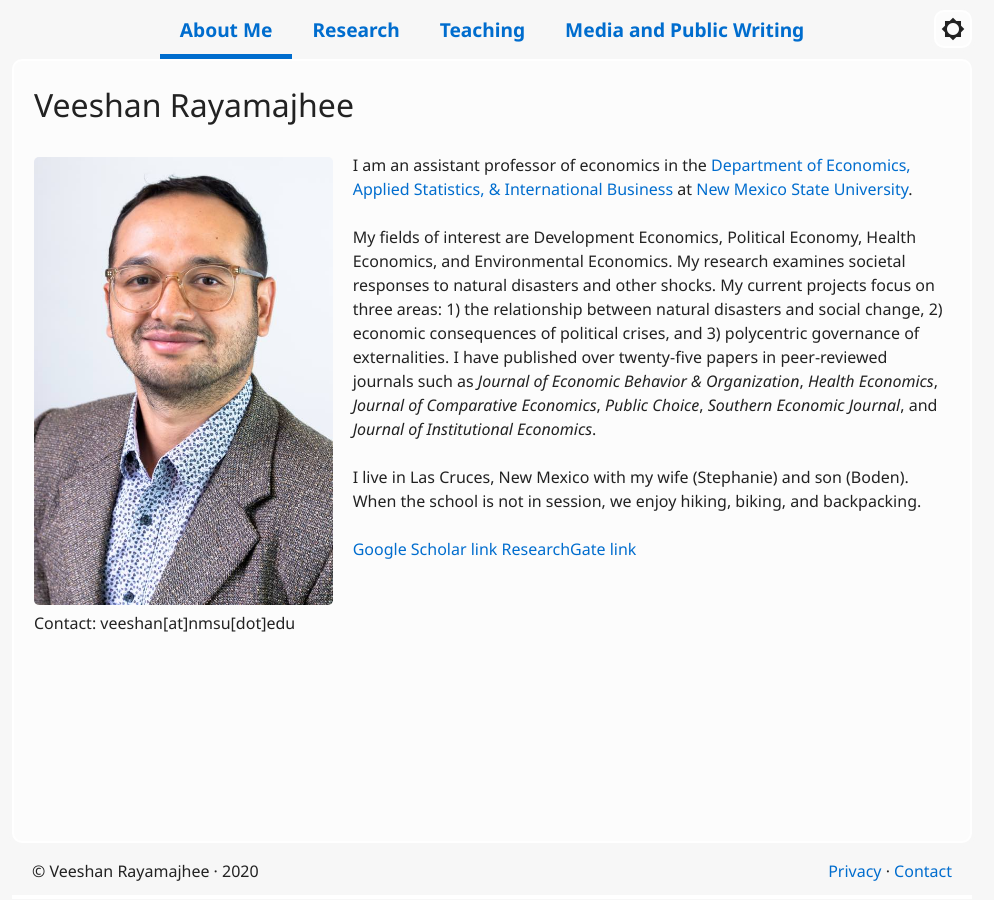
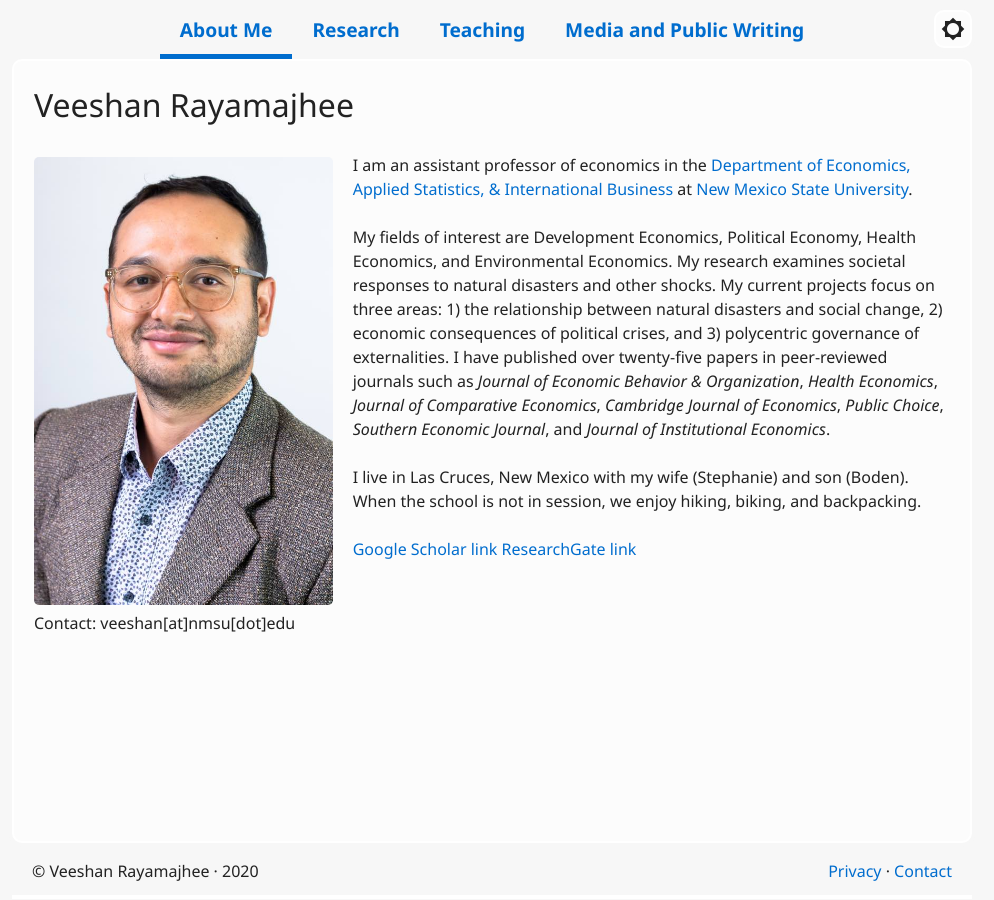
Before and after one commit to veeshanr/veeshanr.github.io, a Jekyll site: the page built from pages/about.md, in a window 1280 px wide. Shown: the whole page, without its empty margins (148-1142 px from the left). Built offline with Jekyll 4.4.1, drawn with Linux system fonts in a browser that asks for light colours.

Commit message:
Update about.md

```diff
--- a/pages/about.md
+++ b/pages/about.md
@@ -7,7 +7,7 @@
 
 I am an assistant professor of economics in the [Department of Economics, Applied Statistics, & International Business][1] at [New Mexico State University][2].
 
-My fields of interest are Development Economics, Political Economy, Health Economics, and Environmental Economics. My research examines societal responses to natural disasters and other shocks. My current projects focus on three areas: 1) the relationship between natural disasters and social change, 2) economic consequences of political crises, and 3) polycentric governance of externalities. I have published over twenty-five papers in peer-reviewed journals such as *Journal of Economic Behavior & Organization*, *Health Economics*, *Journal of Comparative Economics*, *Public Choice*, *Southern Economic Journal*, and *Journal of Institutional Economics*.
+My fields of interest are Development Economics, Political Economy, Health Economics, and Environmental Economics. My research examines societal responses to natural disasters and other shocks. My current projects focus on three areas: 1) the relationship between natural disasters and social change, 2) economic consequences of political crises, and 3) polycentric governance of externalities. I have published over twenty-five papers in peer-reviewed journals such as *Journal of Economic Behavior & Organization*, *Health Economics*, *Journal of Comparative Economics*, *Cambridge Journal of Economics*, *Public Choice*, *Southern Economic Journal*, and *Journal of Institutional Economics*.
 
 I live in Las Cruces, New Mexico with my wife (Stephanie) and son (Boden). When the school is not in session, we enjoy hiking, biking, and backpacking.
 
```
